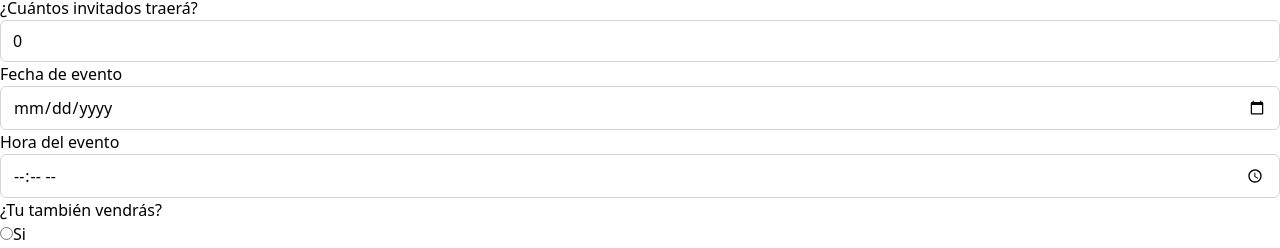
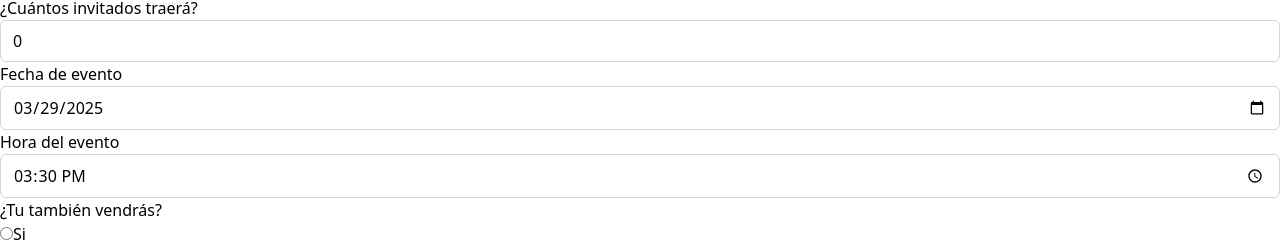
Before and after one commit to brahanlider/Zustand---FH, a React (Vite) app: page /dashboard/wedding-invitation in a window 1280 px wide. Shown: the part 916-1164 px from the top of the page. Built offline with nearby package versions, Linux system fonts and the light colour scheme.

Commit message:
new Date con zustand y render y con persist o no

```diff
--- a/src/pages/03-slices/WeddingInvitationPage.tsx
+++ b/src/pages/03-slices/WeddingInvitationPage.tsx
@@ -9,6 +9,17 @@ export const WeddingInvitationPage = () => {
 
   const guestCount = useWeddingBoundStore((state) => state.guestCount);
   const setGuestCount = useWeddingBoundStore((state) => state.setGuestCount);
+
+  // const eventDate = useWeddingBoundStore((state) => state.eventDate);
+  const eventYYYYMMDD = useWeddingBoundStore((state) => state.eventYYYYMMDD());
+  const eventHHMM = useWeddingBoundStore((state) => state.eventHHMM());
+
+  const setEventDate = useWeddingBoundStore((state) => state.setEventDate);
+  const setEventTime = useWeddingBoundStore((state) => state.setEventTime);
+
+  const eventDate = useWeddingBoundStore((state) => state.eventDate);
+
+  console.log(typeof eventDate, eventDate);
 
   return (
     <>
@@ -73,7 +84,13 @@ export const WeddingInvitationPage = () => {
                   <label className="mb-3 block text-base font-medium text-[#07074D]">
                     Fecha de evento
                   </label>
-                  <input type="date" name="eventDate" id="eventDate" />
+                  <input
+                    type="date"
+                    name="eventDate"
+                    id="eventDate"
+                    value={eventYYYYMMDD}
+                    onChange={(e) => setEventDate(e.target.value)}
+                  />
                 </div>
               </div>
               <div className="w-full px-3 sm:w-1/2">
@@ -81,7 +98,13 @@ export const WeddingInvitationPage = () => {
                   <label className="mb-3 block text-base font-medium text-[#07074D]">
                     Hora del evento
                   </label>
-                  <input type="time" name="eventTime" id="eventTime" />
+                  <input
+                    type="time"
+                    name="eventTime"
+                    id="eventTime"
+                    value={eventHHMM}
+                    onChange={(e) => setEventTime(e.target.value)}
+                  />
                 </div>
               </div>
             </div>
--- /dev/null
+++ b/src/store/wedding/date.slice.tsx
@@ -0,0 +1,89 @@
+import { StateCreator } from "zustand";
+
+export interface DateSlice {
+  eventDate: number; //number, string, PRIMITIVO => for pesist
+
+  eventYYYYMMDD: () => string;
+  eventHHMM: () => string;
+
+  setEventDate: (parcialDate: string) => void;
+  setEventTime: (parcialTime: string) => void;
+}
+
+export const createDateSlice: StateCreator<
+  DateSlice,
+  [["zustand/devtools", never]]
+> = (set, get) => ({
+  eventDate: Date.now(), // Valor inicial (fecha actual)
+
+  eventYYYYMMDD: () => {
+    try {
+      const date = new Date(get().eventDate);
+      // Validación extra para asegurar fecha válida
+      if (isNaN(date.getTime())) throw new Error("Invalid date");
+      return date.toISOString().split("T")[0];
+    } catch {
+      return new Date().toISOString().split("T")[0]; // Fallback a fecha actual
+    }
+  },
+  eventHHMM: () => {
+    try {
+      const date = new Date(get().eventDate);
+      if (isNaN(date.getTime())) throw new Error("Invalid date");
+      const hours = date.getHours().toString().padStart(2, "0");
+      const minutes = date.getMinutes().toString().padStart(2, "0");
+      return `${hours}:${minutes}`;
+    } catch {
+      return "00:00"; // Fallback a medianoche
+    }
+  },
+
+  setEventDate: (partialDate: string) => {
+    try {
+      // Validación mejorada del input
+      if (!partialDate || isNaN(new Date(partialDate).getTime())) return;
+
+      const newDate = new Date(partialDate);
+      const currentDate = new Date(get().eventDate);
+
+      // Ajuste de fecha manteniendo hora actual (con +1 para corrección de timezone)
+      const adjustedDate = new Date(
+        newDate.getFullYear(),
+        newDate.getMonth(),
+        newDate.getDate() + 1,
+        currentDate.getHours(),
+        currentDate.getMinutes()
+      );
+
+      // Validación final antes de guardar
+      if (!isNaN(adjustedDate.getTime())) {
+        set({ eventDate: adjustedDate.getTime() });
+      }
+    } catch (error) {
+      console.error("Error setting date:", error);
+    }
+  },
+
+  setEventTime: (partialTime: string) => {
+    try {
+      // Validación del formato HH:MM
+      if (!/^([0-1]?[0-9]|2[0-3]):[0-5][0-9]$/.test(partialTime)) return;
+
+      const [hours, minutes] = partialTime.split(":").map(Number);
+      const currentDate = new Date(get().eventDate);
+
+      // Crear nueva fecha con hora actualizada
+      const newDate = new Date(
+        currentDate.getFullYear(),
+        currentDate.getMonth(),
+        currentDate.getDate(),
+        hours,
+        minutes
+      );
+
+      set({ eventDate: newDate.getTime() });
+    } catch (error) {
+      console.error("Error setting time:", error);
+    }
+  },
+});
--- a/src/store/wedding/index.ts
+++ b/src/store/wedding/index.ts
@@ -1,15 +1,22 @@
 import { create } from "zustand";
 import { createPersonSlice, PersonSlice } from "./person.slice";
-import { devtools } from "zustand/middleware";
+import { devtools, persist } from "zustand/middleware";
 import { createGuestSlice, GuestSlice } from "./guest.slice";
+import { createDateSlice, DateSlice } from "./date.slice";
 
 // Crear el store
 
-type ShareState = PersonSlice & GuestSlice;
+type ShareState = PersonSlice & GuestSlice & DateSlice;
 
 export const useWeddingBoundStore = create<ShareState>()(
-  devtools((...a) => ({
-    ...createPersonSlice(...a),
-    ...createGuestSlice(...a),
-  }))
+  persist(
+    devtools((...a) => ({
+      ...createPersonSlice(...a),
+      ...createGuestSlice(...a),
+      ...createDateSlice(...a),
+    })),
+    {
+      name: "wedding-store",
+    }
+  )
 );
```
Also changed, not shown: src/store/wedding/date.slice-EJM-ELIMINAR.tsx (added, +60 -0 lines).
